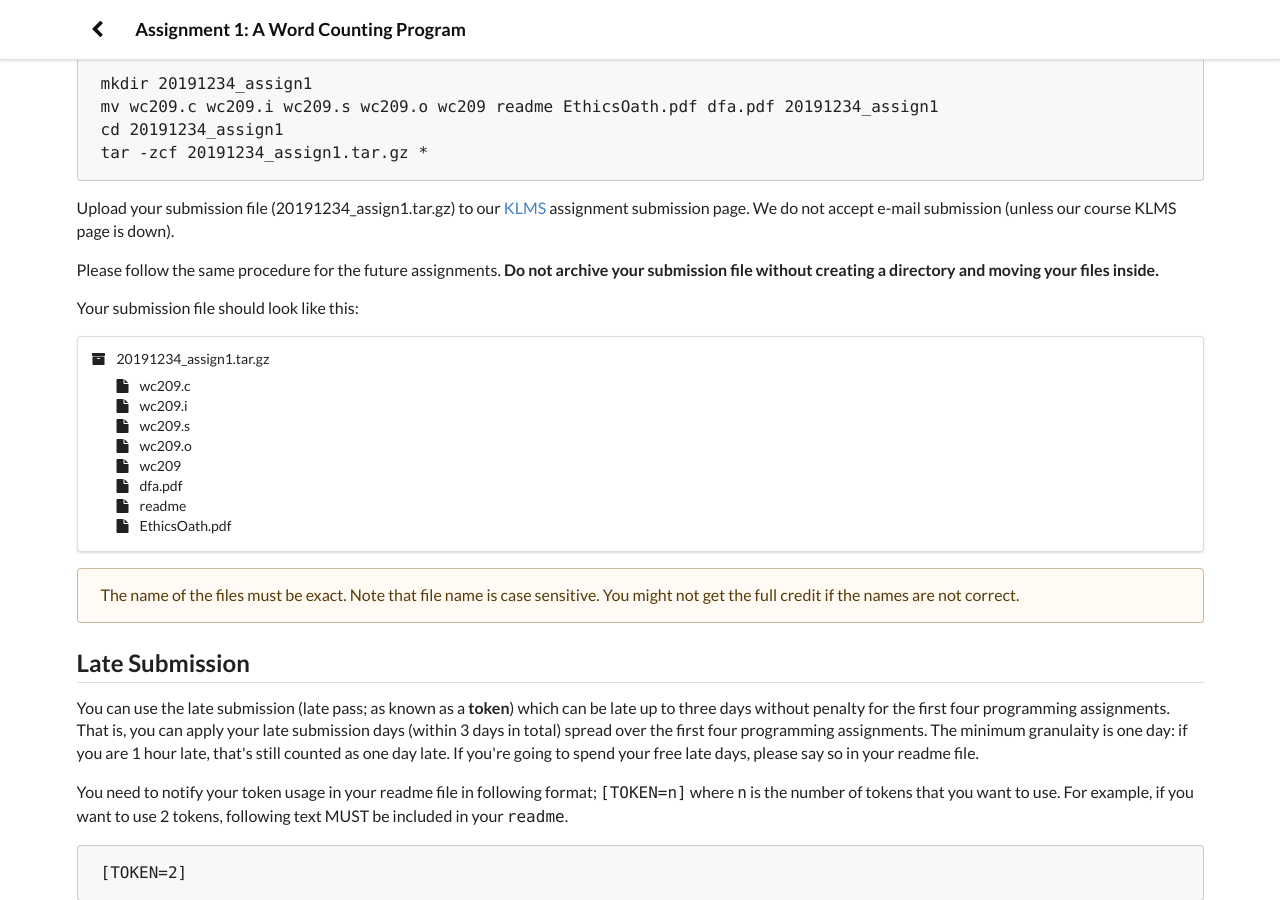
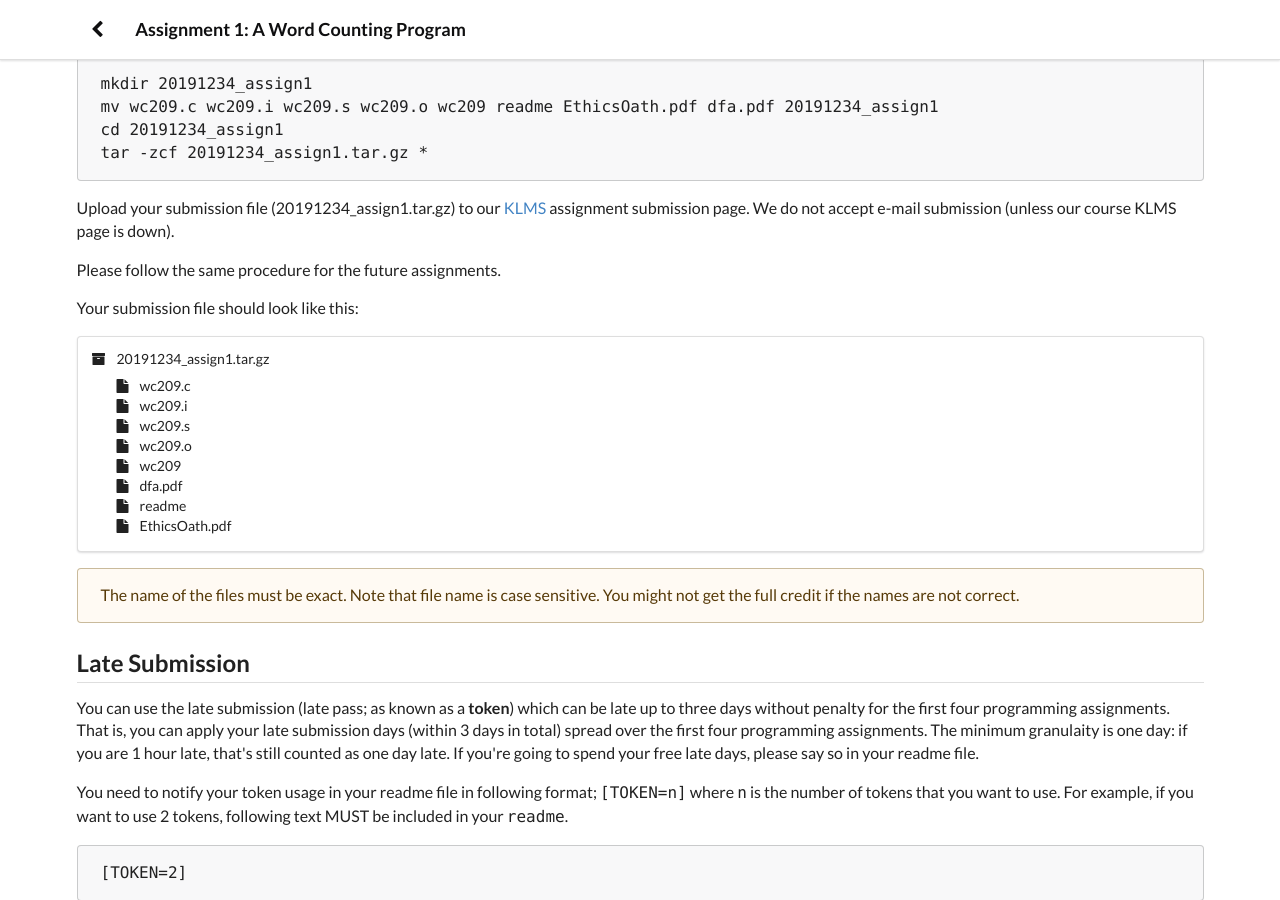
Before and after one commit to ee209-2020-fall/ee209-2020-fall, a Jekyll site: the page assignment/assignment1/wordcounting.html, which Jekyll copies as it is, in a window 1280 px wide and 900 px high, scrolled down 5017 px. Built offline with Jekyll 4.4.1, drawn with Linux system fonts in a browser that asks for light colours.

Commit message:
change do not archive

```diff
--- a/assignment/assignment1/wordcounting.html
+++ b/assignment/assignment1/wordcounting.html
@@ -833,7 +833,7 @@ tar -zcf 20191234_assign1.tar.gz *</pre>
     <p>
         Upload your submission file (20191234_assign1.tar.gz) to our <a href="http://klms.kaist.ac.kr">KLMS</a>  assignment submission page. We do not accept e-mail submission (unless our course KLMS page is down).
 
-    <p> Please follow the same procedure for the future assignments. <b>Do not archive your submission file without creating a directory and moving your files inside.</b></p>
+    <p> Please follow the same procedure for the future assignments. <!--b>Do not archive your submission file without creating a directory and moving your files inside.</b--></p>
 
     <p>Your submission file should look like this: </p>
     <div class="ui segment">
```
